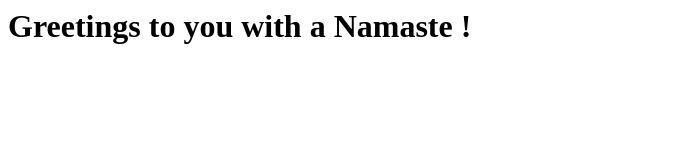
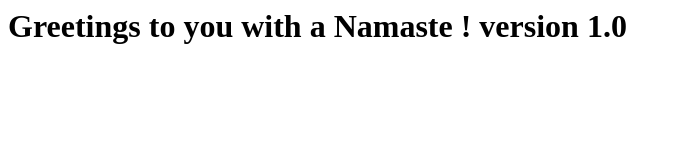
Before and after one commit to KapilKankal/Hello-India, a plain HTML site: page index.html in a window 1280 px wide. Shown: the whole page, without its empty margins (0-680 px from the left). Drawn offline with Linux system fonts and the light colour scheme.

Commit message:
Update index.html

```diff
--- a/index.html
+++ b/index.html
@@ -1 +1 @@
-<html><body><h1>Greetings to you with a Namaste !</h1></body></html>
+<html><body><h1>Greetings to you with a Namaste !  version 1.0</h1></body></html>
```
